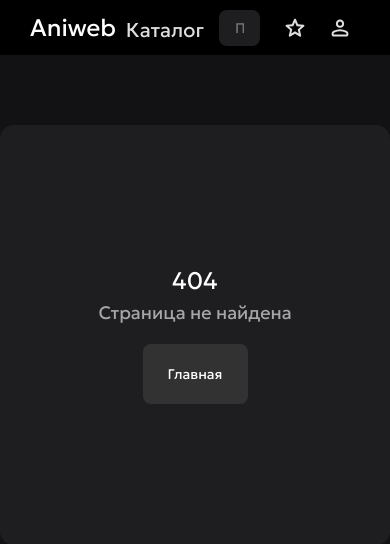
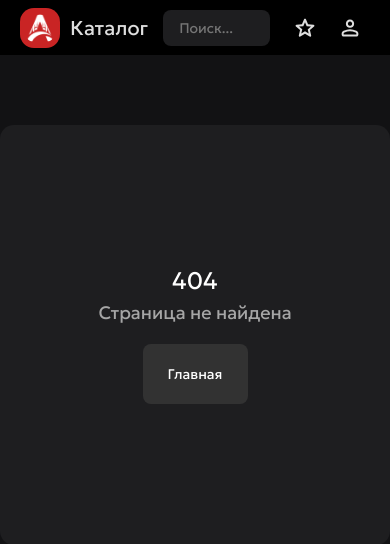
Before and after one commit to ixieanais/aniweb, a FastAPI app: page /video/1 in a window 390 px wide. Shown: the top 544 px of the page. Run offline with FastAPI, Linux system fonts and the light colour scheme; data that the repository does not hold is empty.

Commit message:
feat: update logo (redesign)

```diff
--- a/aniweb/static/css/header.css
+++ b/aniweb/static/css/header.css
@@ -36,7 +36,16 @@
 .left-header-items {
     display: flex;
     gap: 15px;
-    align-items: end;
+    align-items: center;
+    justify-content: center;
+}
+
+.logo {
+    width: 48px;
+    height: 48px;
+    background-color: #c92424;
+    padding: 8px;
+    border-radius: 14px;
 }
 
 .catalog-span {
@@ -185,6 +194,7 @@
 @media (max-width: 450px) {
     .header-wrapper {
         font-size: 24px;
+        padding: 0 20px;
     }
 
     .catalog-span {
@@ -223,4 +233,10 @@
     .profile-item {
         font-size: 14px;
     }
+
+    .logo {
+        width: 40px;
+        height: 40px;
+        padding: 6px;
+    }
 }
--- a/aniweb/templates/header.html
+++ b/aniweb/templates/header.html
@@ -2,7 +2,7 @@
     <div class="header-container">
         <div class="left-header-items">
             <a href="/">
-                <span class="aniweb-span">Aniweb</span>
+                <img src="{{ url_for("static", path="favicon.ico") }}" class="logo">
             </a>
             <a href="/catalog">
                 <span class="text-lightgray catalog-span">Каталог</span>
```
Also changed, not shown: aniweb/static/favicon.ico, 1 other file.
